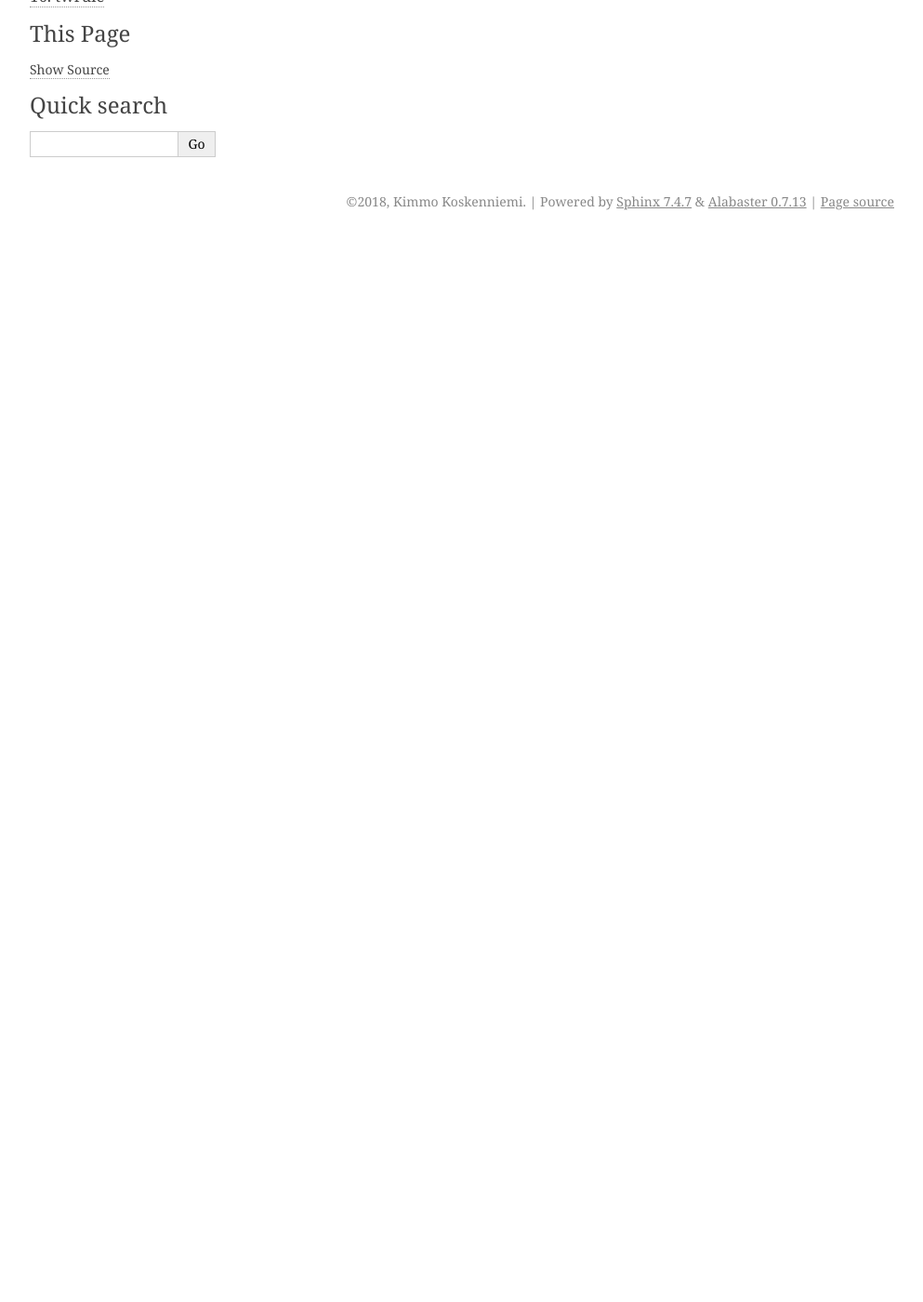
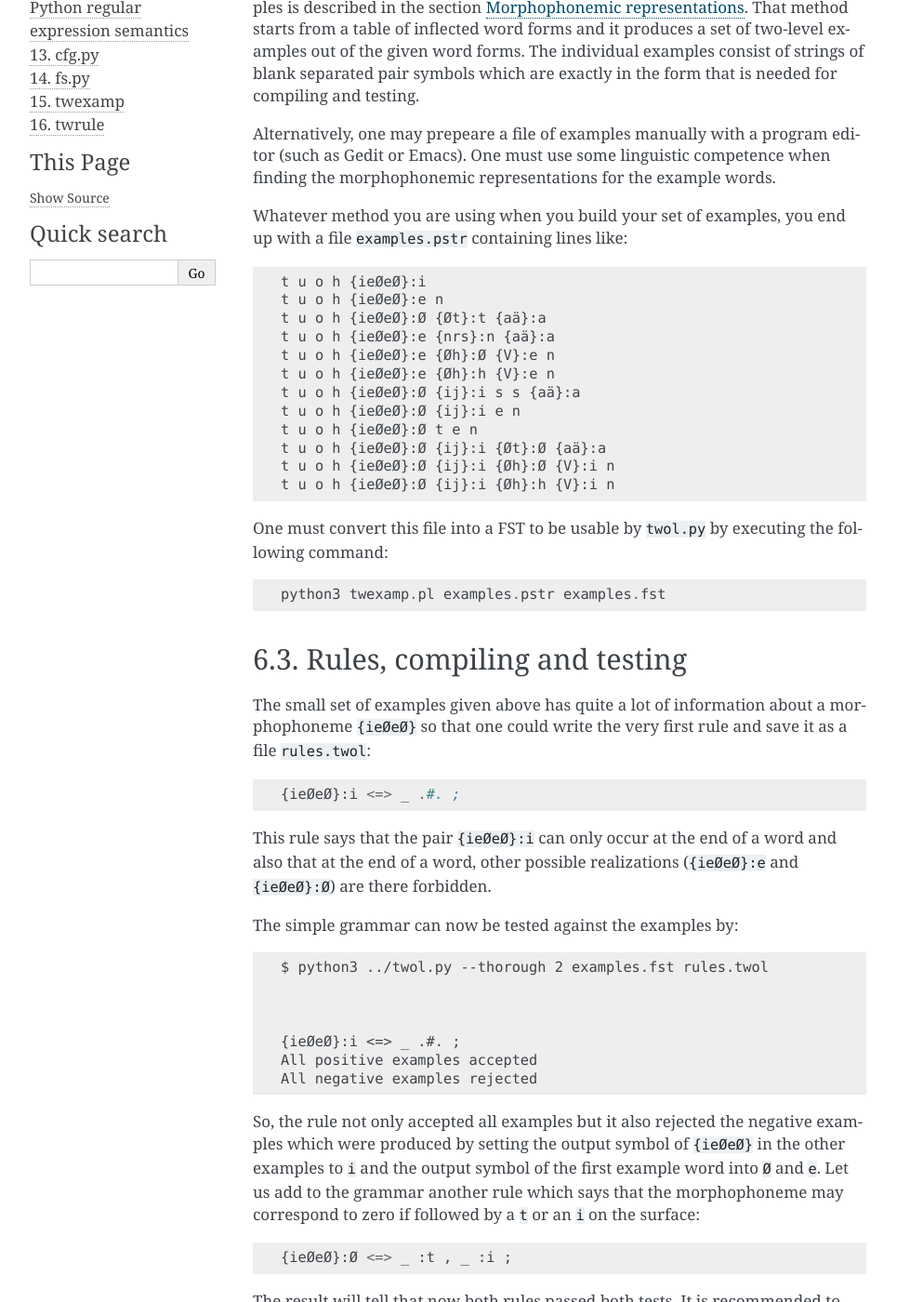
Before and after one commit to koskenni/pytwolc, a Sphinx documentation site: the page built from docs/compiletest.rst, in a window 1280 px wide and 1400 px high, scrolled down 747 px. Shown: the whole window at 93% size, without its empty margins (148-1141 px from the left). Built offline with Sphinx 7.4.7, drawn with Linux system fonts in a browser that asks for light colours; before the commit the page ends 1003 px from its top, so only the background shows below that; some of the changed text lies outside the part shown.

Commit message:
doc editing and small tuning in twol.c

```diff
--- a/docs/compiletest.rst
+++ b/docs/compiletest.rst
@@ -3,3 +3,85 @@
 ===============================
 Compiling and testing the rules
 ===============================
+
+Required files and packages
+===========================
+
+Before you can start using the ``twol.py`` compiler, you have to see that all necessary parts are available.  In order to run properly, the compiler needs:
+
+1. modules *twexamp.py*, *cfg.py*, *fs.py*, *twbt.py*, *twparser.py*, *twrule.py* and *twolcsyntax.ebnf* which come along when you perform ``git clone`` or ``git pull`` commands
+
+2. the ``hfst`` Python interface which you install (if you do not have it already) by::
+
+     python3 -m pip install hfst
+
+3. a parser generator package called ``tatsu`` which you can install (if you do not have it yet) by::
+
+     python3 -m pip install tatsu
+
+
+File containing examples
+========================
+
+Before one writes even the first rule, one has to prepare a file of examples which ought to be carefully selected so that they demonstrate the kinds of alternations that the rules are expected to describe.  One possibility of creating a file of examples is described in the section :doc:`morphophon`.  That method starts from a table of inflected word forms and it produces a set of two-level examples out of the given word forms.  The individual examples consist of strings of blank separated pair symbols which are exactly in the form that is needed for compiling and testing.
+
+Alternatively, one may prepeare a file of examples manually with a program editor (such as Gedit or Emacs).  One must use some linguistic competence when finding the morphophonemic representations for the example words.
+
+Whatever method you are using when you build your set of examples, you end up with a file ``examples.pstr`` containing lines like::
+
+  t u o h {ieØeØ}:i
+  t u o h {ieØeØ}:e n
+  t u o h {ieØeØ}:Ø {Øt}:t {aä}:a
+  t u o h {ieØeØ}:e {nrs}:n {aä}:a
+  t u o h {ieØeØ}:e {Øh}:Ø {V}:e n
+  t u o h {ieØeØ}:e {Øh}:h {V}:e n
+  t u o h {ieØeØ}:Ø {ij}:i s s {aä}:a
+  t u o h {ieØeØ}:Ø {ij}:i e n
+  t u o h {ieØeØ}:Ø t e n
+  t u o h {ieØeØ}:Ø {ij}:i {Øt}:Ø {aä}:a
+  t u o h {ieØeØ}:Ø {ij}:i {Øh}:Ø {V}:i n
+  t u o h {ieØeØ}:Ø {ij}:i {Øh}:h {V}:i n
+
+One must convert this file into a FST to be usable by ``twol.py`` by executing the following command::
+
+  python3 twexamp.pl examples.pstr examples.fst
+
+
+Rules, compiling and testing
+============================
+
+The small set of examples given above has quite a lot of information about a morphophoneme ``{ieØeØ}`` so that one could write the very first rule and save it as a file ``rules.twol``::
+
+  {ieØeØ}:i <=> _ .#. ;
+
+This rule says that the pair ``{ieØeØ}:i`` can only occur at the end of a word and also that at the end of a word, other possible realizations (``{ieØeØ}:e`` and ``{ieØeØ}:Ø``) are there forbidden.
+
+The simple grammar can now be tested against the examples by::
+
+  $ python3 ../twol.py --thorough 2 examples.fst rules.twol
+
+
+
+  {ieØeØ}:i <=> _ .#. ;
+  All positive examples accepted
+  All negative examples rejected
+
+So, the rule not only accepted all examples but it also rejected the negative examples which were produced by setting the output symbol of ``{ieØeØ}`` in the other examples to ``i`` and the output symbol of the first example word into ``Ø`` and ``e``.  Let us add to the grammar another rule which says that the morphophoneme may correspond to zero if followed by a ``t`` or an ``i`` on the surface::
+
+  {ieØeØ}:Ø <=> _ :t , _ :i ;
+
+The result will tell that now both rules passed both tests.  It is recommended to write one rule at a time and test it immediately.
+
+One may adjust the amount of testing the compiler will perform.  The parameter ``--thorough`` (or ``-t``) can be given three different values: **0** for omitting both tests, **1** for testing that the rules accept all examples, and **2** for testing both the positive and negative examples of each rule.
+
+Positive tests should always pass, if the rule is correct.  Negative examples are usually also all rejected, but not in all cases.  If there are two rules where one depends on the effect of the other, the negative tests fail.  The wrong ones accepted by the first rule would, indeed, be rejected by the second rule, but the other rule is not available yet.  There is another type of negative tests which is done after all rules have been seen and compiled.  Then, a total set of negative examples is created and this is tested against the combination of all rules.  Then, no negative examples should remain.  This test is not reasonable before all morphophonemes have rules.  These collective tests for all rules can be chosen by givin additional parameters on the command line.
+
+  ``--lost`` filename, ``-l`` filename
+    If a value is given to this parameter, a FST file is written containing all positive examples which were rejected by at least one rule.  Here we do not know which rule caused this.
+
+  ``--wrong`` filename, ``-w`` filename
+    If a value is given to this parameter, a FST file is written containing all negative examples which were accepted by all rules.  Again, we do not know which rule ought to have rejected them.
+
+The results are FSTs, so we cannot look at then directly.  We can use the ``hfst-fst2strings`` tool for looking at their contents, e.g.::
+
+  $ hfst-fst2strings -i wrong.fst | less
```
Also changed, not shown: docs/differences.rst (+24 -24 lines), twol.py (+9 -10 lines), 1 other file.
